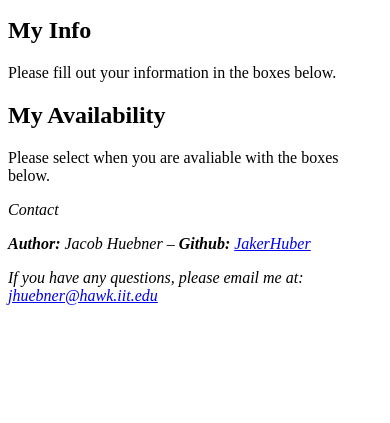
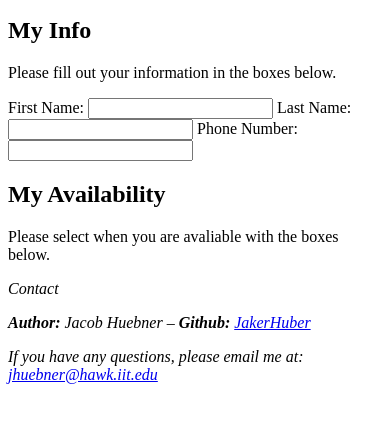
Before and after one commit to JakerHuber/lab4, a plain HTML site: page index.html in a window 390 px wide. Shown: the part 101-524 px from the top of the page. Drawn offline with Linux system fonts and the light colour scheme.

Commit message:
Added Forms for firstname, lastname, and phonenumber

```diff
--- a/index.html
+++ b/index.html
@@ -14,6 +14,20 @@
     <section> <!-- My info-->
       <h2>My Info</h2>
       <p>Please fill out your information in the boxes below.</p>
+
+      <form action="/lab3formscript.php" method="post">
+
+        <label for="firstname">First Name:</label>
+        <input type="text" id ="firstname" name="first_name_field">
+
+        <label for="lastname">Last Name:</label>
+        <input type="text" id ="lastname" name="last_name_field">
+
+        <label for="phonenumber">Phone Number:</label>
+        <input type="text" id ="phonenumber" name="phone_field">
+
+      </form>
+
     </section>
     <!----------------------------------------------->
     <section> <!-- My Availability-->
```
